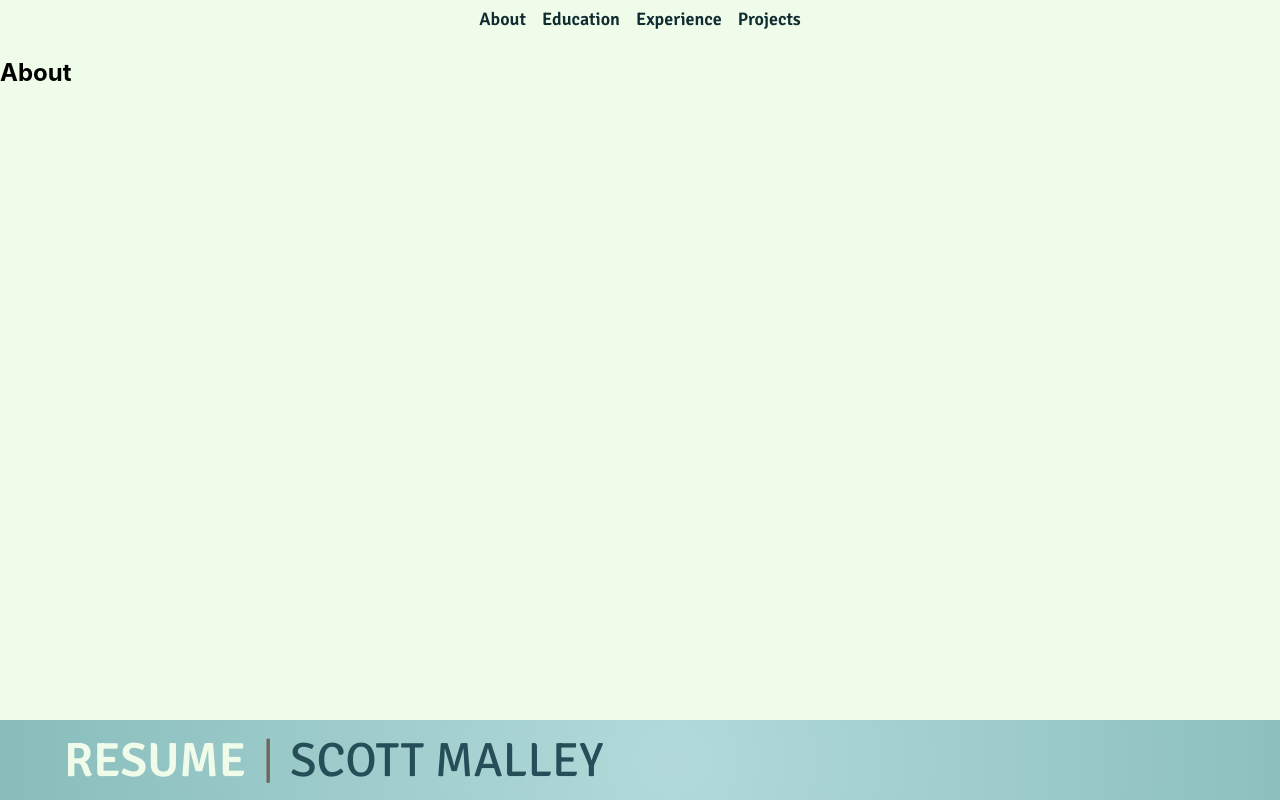
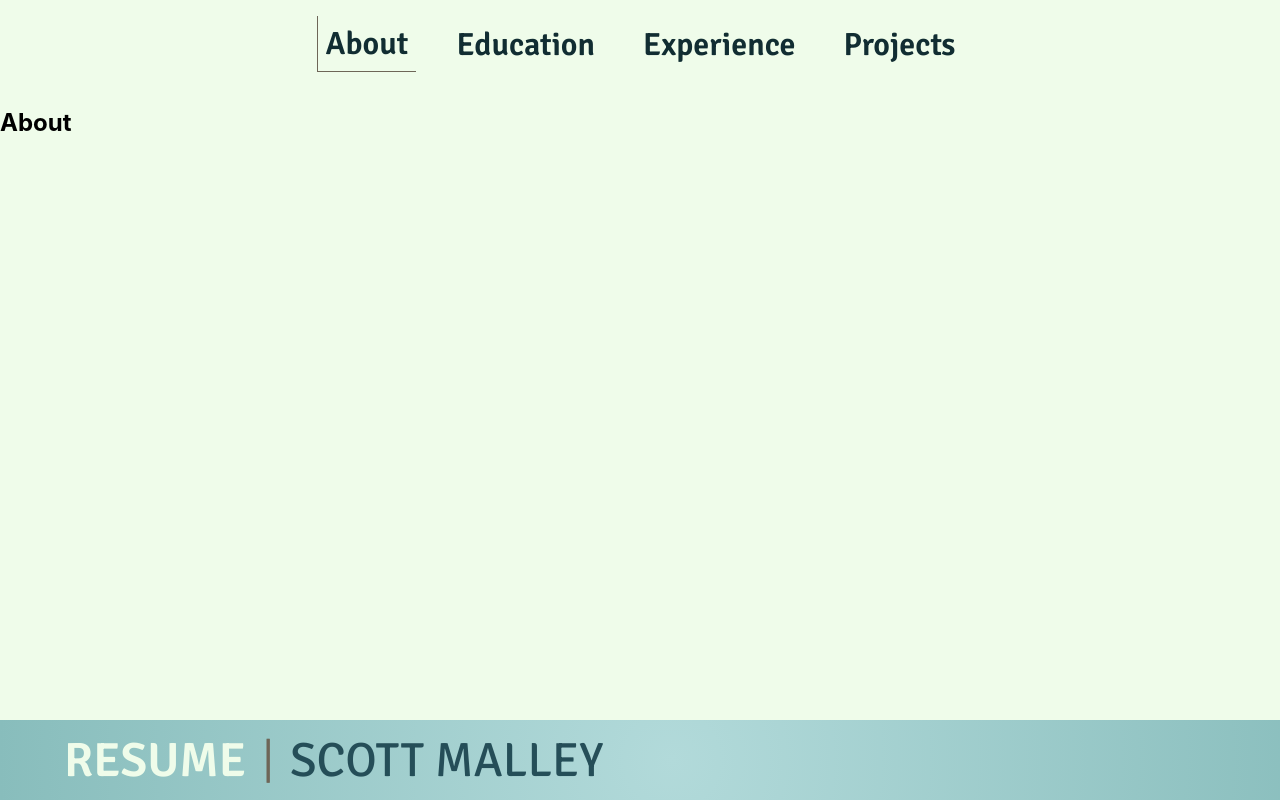
Before and after one commit to ScottRMalley/react-resume, a React (Create React App) app: page / in a window 1280 px wide. Shown: the top 800 px of the page. Built offline with nearby package versions, Linux system fonts and the light colour scheme.

Commit message:
updated initial animation

```diff
--- a/src/App.js
+++ b/src/App.js
@@ -1,6 +1,6 @@
 import React, {useEffect} from 'react';
 import AppRouter from './AppRouter';
-import {useAnimation} from 'framer-motion';
+import {useAnimation, motion} from 'framer-motion';
 import Splash from './pages/Splash';
 import './styles/App.css';
 
@@ -27,7 +27,9 @@ export default function App() {
     return (
         <div className="App">
             <AppRouter controls={routerControls}/>
+            <motion.div animate={splashControls} initial={{height: '100vh', paddingLeft: '30%'}} className="loading">
                 <Splash controls={splashControls}/>
+            </motion.div>
         </div>
     );
 }
--- a/src/AppRouter.js
+++ b/src/AppRouter.js
@@ -10,7 +10,6 @@ import About from './pages/About';
 import Education from './pages/Education';
 import Experience from './pages/Experience';
 import Projects from './pages/Projects';
-import './styles/AppRouter.css'
 
 export default function AppRouter({controls}) {
   return (
--- a/src/pages/Splash.js
+++ b/src/pages/Splash.js
@@ -1,11 +1,9 @@
 import React from 'react';
 import Fade from 'react-reveal/Fade';
-import {motion} from 'framer-motion';
 import '../styles/pages/Splash.css';
 
-export default function Splash({controls}) {
+export default function Splash() {
     return (
-      <motion.div animate={controls} initial={{height: '100vh', paddingLeft: '30%'}} className="loading">
         <Fade left>
             <div style={{display: 'flex', flexDirection: 'row'}}>
                 <div className="text">RESUME</div>
@@ -13,6 +11,5 @@ export default function Splash({controls}) {
                 <div className="text text-light"> SCOTT MALLEY</div>
             </div>
         </Fade>
-      </motion.div>
     )
 }
--- a/src/styles/App.css
+++ b/src/styles/App.css
@@ -6,3 +6,12 @@ body > #root > div {
   display: flex;
   flex-direction: column;
 }
+
+.loading {
+  display: flex;
+  align-content: center;
+  justify-content: flex-start;
+  background: var(--background-gradient);
+  width: 100%;
+  height: 100vh;
+}
--- a/src/styles/AppRouter.css
+++ /dev/null
@@ -1,4 +0,0 @@
-.App-Router {
-    background: var(--background-gradient);
-    height: 0;
-}
--- a/src/styles/components/AppHeader.css
+++ b/src/styles/components/AppHeader.css
@@ -9,15 +9,15 @@
     justify-content: center;
     align-items: center;
     width: auto;
-    border: 10rem solid var(--quaternary);
     padding: 0.5rem;
-    font-size: large;
+    margin: 1rem;
+    font-size: 2rem;
     color: var(--text-dark);
-    border: 10rem;
 }
 
 .selected {
-    border-width: 1rem;
+    border-bottom: 0.1rem solid var(--quaternary);
+    border-left: 0.1rem solid var(--quaternary);
 }
 
 a {
--- a/src/styles/pages/Splash.css
+++ b/src/styles/pages/Splash.css
@@ -1,12 +1,3 @@
-.loading {
-    display: flex;
-    align-content: center;
-    justify-content: flex-start;
-    background: var(--background-gradient);
-    width: 100%;
-    height: 100vh;
-}
-
 .text {
     display: flex;
     font-family: Signika-SemiBold, sans-serif;
```
Lines whose indentation alone changed are shown as unchanged.
